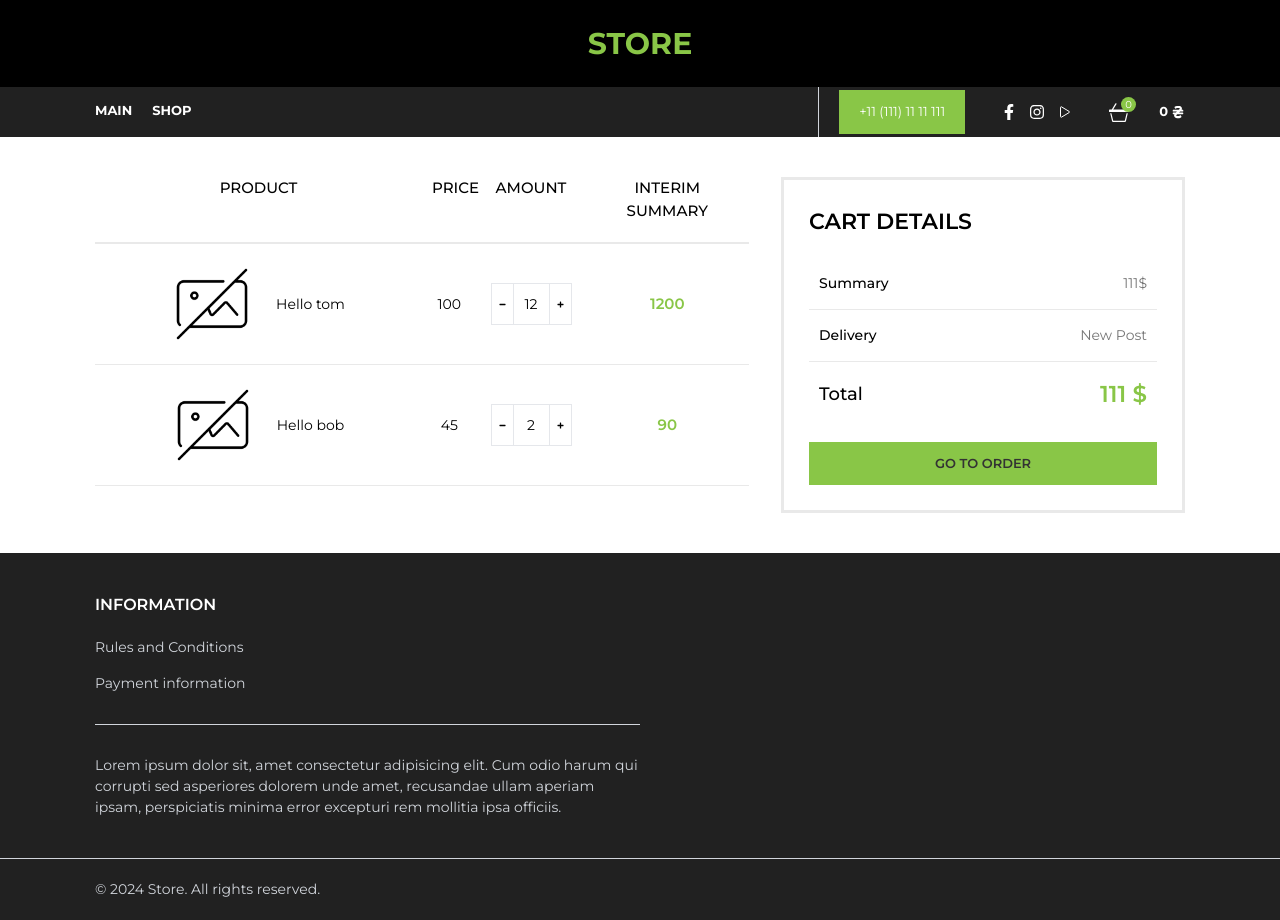
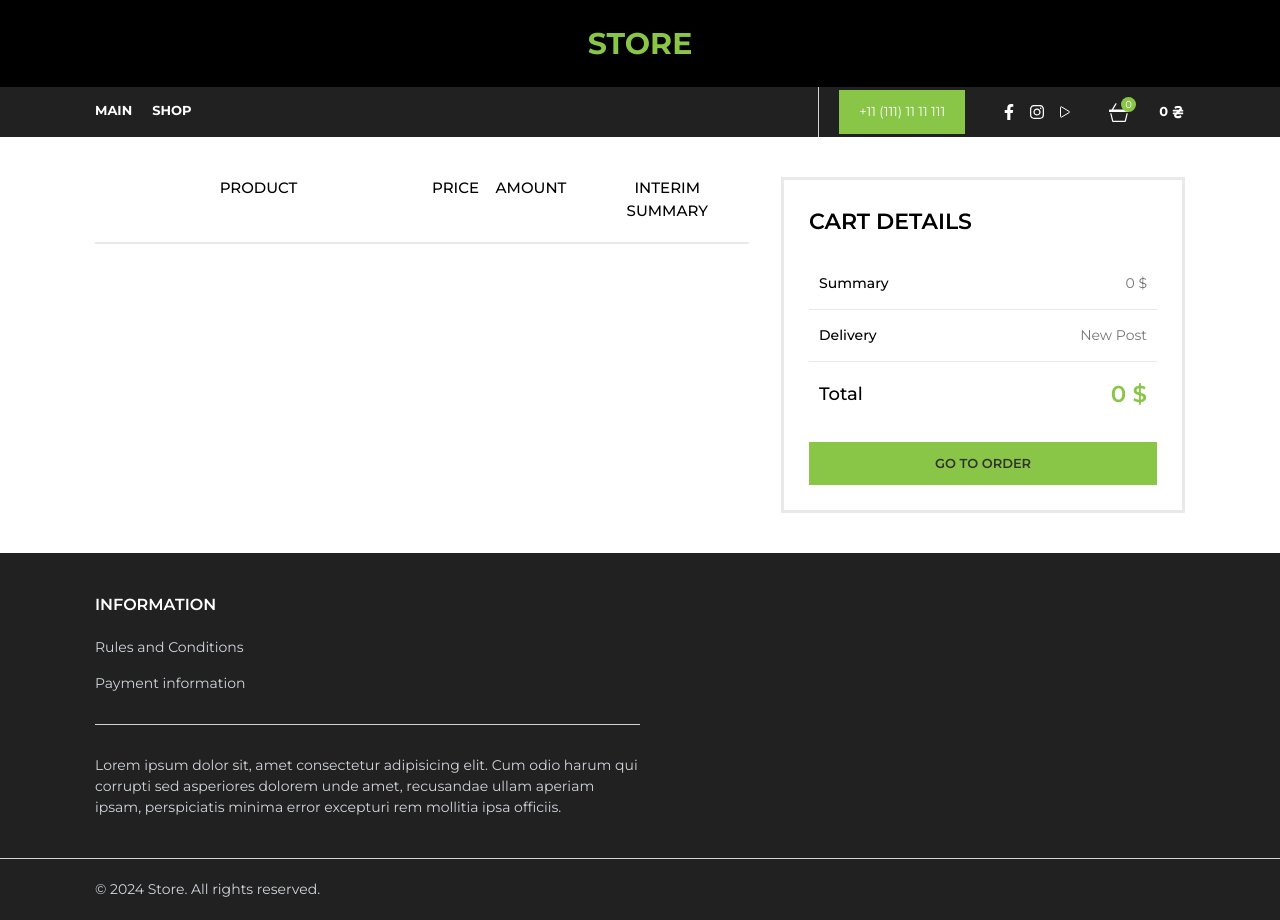
Before and after one commit to Taras-Rm/e-commerce-shop, a Next.js app in the folder client/: page /cart in a window 1280 px wide. Built offline with nearby package versions, Linux system fonts and the light colour scheme.

Commit message:
connected cart context items

```diff
--- a/client/src/app/cart/components/CartProducts/CartProductItem/CartProductItem.tsx
+++ b/client/src/app/cart/components/CartProducts/CartProductItem/CartProductItem.tsx
@@ -20,13 +20,16 @@ function CartProductItem({
 }: CartProductItemProps) {
   return (
     <div className="py-[20px] border-b border-[#e9e9e9] text-[14px] grid grid-cols-12 text-center">
-      <div className="col-span-6 flex items-center justify-center px-[10px]">
-        <Image
-          src={imageUrl ? imageUrl : NoImage}
-          height={80}
-          width={80}
-          alt="cart item"
-        />
+      <div className="col-span-6 flex items-center justify-start px-[10px]">
+        <div className="relative w-[80px] h-[80px]">
+          <Image
+            src={imageUrl ? imageUrl : NoImage}
+            fill
+            className="object-contain"
+            alt="cart item"
+          />
+        </div>
+
         <span className="pl-[24px]">{name}</span>
       </div>
       <div className="col-span-1 flex items-center justify-center px-[10px]">
--- a/client/src/app/cart/components/CartProducts/index.tsx
+++ b/client/src/app/cart/components/CartProducts/index.tsx
@@ -1,7 +1,12 @@
 import React from "react";
 import CartProductItem from "./CartProductItem/CartProductItem";
+import { CartItem } from "@/types/types";
 
-function CartProducts() {
+interface CartProductsProps {
+  cartProducts: CartItem[];
+}
+
+function CartProducts({ cartProducts }: CartProductsProps) {
   return (
     <div>
       <div className="grid grid-cols-12 text-[15px] uppercase font-medium pb-[20px] border-b-2 border-[#e9e9e9] text-center">
@@ -11,8 +16,15 @@ function CartProducts() {
         <div className="col-span-3 px-[10px]">Interim Summary</div>
       </div>
       <div>
-        <CartProductItem name="Hello tom" price={100} amount={12} />
-        <CartProductItem name="Hello bob" price={45} amount={2} />
+        {cartProducts.map((product) => (
+          <CartProductItem
+            key={product.id}
+            name={product.name}
+            price={product.price}
+            amount={product.count}
+            imageUrl={product.imageUrl}
+          />
+        ))}
       </div>
     </div>
   );
--- a/client/src/app/cart/components/CartSummary/index.tsx
+++ b/client/src/app/cart/components/CartSummary/index.tsx
@@ -1,17 +1,21 @@
 import React from "react";
 import DetailItem from "./DetailItem";
 
-function CartSummary() {
+interface CartSummaryProps {
+  totalPrice: number;
+}
+
+function CartSummary({ totalPrice }: CartSummaryProps) {
   return (
     <div className="border-[3px] border-[#e9e9e9] p-[25px]">
       <h2 className="uppercase text-[22px] mb-[20px] font-semibold">
         Cart details
       </h2>
-      <DetailItem fieldName="Summary" value="111$" />
+      <DetailItem fieldName="Summary" value={`${totalPrice} $`} />
       <DetailItem fieldName="Delivery" value="New Post" />
       <div className="px-[10px] py-[15px] flex items-center justify-between font-semibold mb-[15px]">
         <span className="font-medium text-[18px]">Total</span>
-        <span className="text-[23px] text-[#89C647]">111 $</span>
+        <span className="text-[23px] text-[#89C647]">{totalPrice} $</span>
       </div>
       <button className="bg-[#89C647] text-[#333333] py-[12px] px-[20px] uppercase text-[13px] font-semibold w-full">
         Go to order
--- a/client/src/app/cart/page.tsx
+++ b/client/src/app/cart/page.tsx
@@ -1,15 +1,19 @@
+"use client";
+
 import React from "react";
 import CartSummary from "./components/CartSummary";
 import CartProducts from "./components/CartProducts";
+import { useCart } from "@/context/CartContext";
 
 function CartPage() {
+  const { cartProducts, getTotalCost } = useCart();
   return (
     <div className="grid grid-cols-5 space-x-8 py-[40px] text-[14px]">
       <div className="col-span-3">
-        <CartProducts />
+        <CartProducts cartProducts={cartProducts} />
       </div>
       <div className="col-span-2">
-        <CartSummary />
+        <CartSummary totalPrice={getTotalCost()} />
       </div>
     </div>
   );
```
